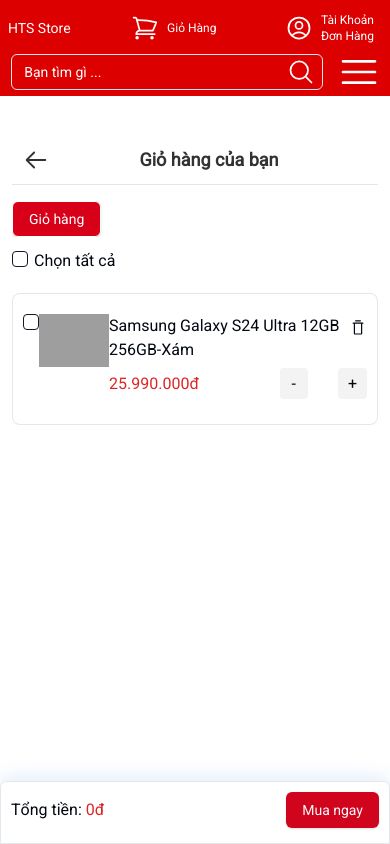
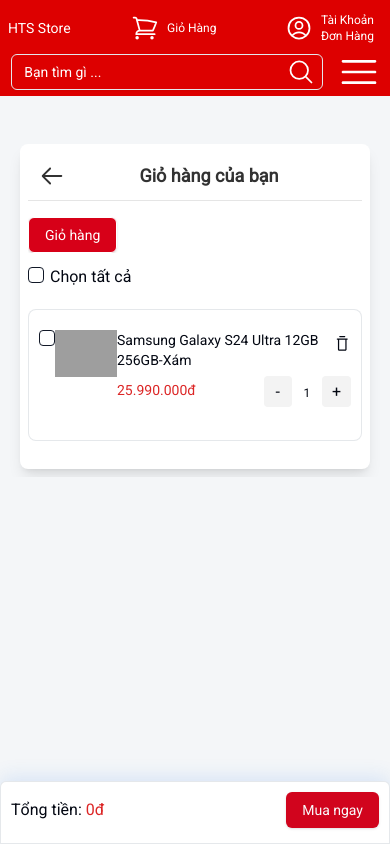
Before and after one commit to HT-35/E-Commerce-Mobile-nextJS, a Next.js app: page /cart in a window 390 px wide. Built offline with nearby package versions, Linux system fonts and the light colour scheme; grey boxes are pictures that could not be loaded.

Commit message:
change background & responsive

```diff
--- /dev/null
+++ b/src/app/cart/layout.tsx
@@ -0,0 +1,9 @@
+const LayOutPage = async ({
+  children,
+}: Readonly<{
+  children: React.ReactNode;
+}>) => {
+  return <div className="max-w-[800px] mx-auto  ">{children}</div>;
+};
+
+export default LayOutPage;
--- a/src/app/cart/page.tsx
+++ b/src/app/cart/page.tsx
@@ -6,7 +6,7 @@
 
 const Cart = () => {
   return (
-    <div className="mx-auto max-w-[600px] min-h-[40px] relative">
+    <div className="lg:m-4 m-2 min-h-[40px] relative bg-white rounded-lg lg:px-4 py-2 px-2 shadow-lg ">
       <div className="cart-header border-b border-[#e5e5e5] text-[#323232] p-2.5">
         <div className="go-back flex justify-between">
           <a>
@@ -22,7 +22,7 @@
         </Button>
       </div>
       <div className="mt-3">
-        <div className="listItemSuperCart mb-[100px]">
+        <div className="listItemSuperCart ">
           <div className="mb-[20px]">
             <Checkbox className="mr-[6px]" />
             <label>Chọn tất cả</label>
@@ -42,19 +42,24 @@
                 </div>
               </div>
               <div className="product-info w-3/4">
-                <div className="flex justify-between items-start">
+                <div className="flex justify-between items-start max-lg:text-sm">
                   <p>Samsung Galaxy S24 Ultra 12GB 256GB-Xám</p>
                   <TrashIcon className="bg-transparent border-0 cursor-pointer p-0 z-10 w-6 h-7" />
                 </div>
-                <div className="flex justify-between mt-[10px]">
+                <div className="flex justify-between  mt-[10px]">
                   <div className="price">
-                    <p className="text-red-600/100">25.990.000đ</p>
+                    <p className="text-red-600/100 max-lg:text-sm">
+                      25.990.000đ
+                    </p>
                   </div>
                   <div className="">
                     <span className="bg-[#f3f3f3] rounded-sm cursor-pointer px-3 py-1.5">
                       -
                     </span>
-                    <input className="bg-transparent border-0 text-xs text-center w-[30px]"></input>
+                    <input
+                      className="bg-transparent border-0 text-xs text-center w-[30px]"
+                      defaultValue={1}
+                    ></input>
                     <span className="bg-[#f3f3f3] rounded-sm cursor-pointer px-2.5 py-1.5">
                       +
                     </span>
@@ -65,7 +70,7 @@
           </div>
         </div>
       </div>
-      <div className="flex items-center justify-between bg-white border border-[rgba(145,158,171,0.239)] rounded-t-md shadow-[0_-4px_20px_-1px_rgba(40,124,234,0.15)] fixed bottom-0 left-1/2 transform -translate-x-1/2 w-full max-w-[600px] p-[10px_10px_15px] z-11">
+      <div className="flex items-center justify-between bg-white border border-[rgba(145,158,171,0.239)] rounded-t-md shadow-[0_-4px_20px_-1px_rgba(40,124,234,0.15)] fixed bottom-0 left-1/2 transform -translate-x-1/2 w-full max-w-[800px] p-[10px_10px_15px] z-11">
         <div className="temp-info flex flex-col">
           <div className="price-temp">
             <p>
--- a/src/app/cart/payment/page.tsx
+++ b/src/app/cart/payment/page.tsx
@@ -0,0 +1,7 @@
+import React from 'react';
+
+const Payment = () => {
+  return <div>this is payment</div>;
+};
+
+export default Payment;
--- a/src/app/layout.tsx
+++ b/src/app/layout.tsx
@@ -22,7 +22,7 @@
 }>) {
   return (
     <html lang="en" suppressHydrationWarning>
-      <body className={` overflow-x-hidden ${roboto.className}`}>
+      <body className={`bg-[#F4F6F8] overflow-x-hidden ${roboto.className}`}>
         <ThemeProvider
           attribute="class"
           defaultTheme="system"
--- a/src/app/product/page.tsx
+++ b/src/app/product/page.tsx
@@ -250,7 +250,7 @@
       <div className="product grid grid-cols-4  w-full h-full gap-8 my-4   max-lg:grid-cols-2  max-lg:gap-2">
         {product.map((item, index) => {
           return (
-            <div key={index} className="product  rounded-lg ">
+            <div key={index} className="product  rounded-lg bg-white pt-1">
               <Link href={'/product/iphone-11'}>
                 <div className="img    flex items-center justify-center ">
                   <Image
--- a/src/components/header/header.tsx
+++ b/src/components/header/header.tsx
@@ -62,9 +62,11 @@
             </div>
           </Link>
 
-          <div className="cart flex justify-between items-center gap-2 hover:bg-white hover:bg-opacity-50 p-2 rounded-md cursor-pointer">
-            <CartIcon /> Giỏ Hàng
-          </div>
+          <Link href={'/cart'}>
+            <div className="cart flex justify-between items-center gap-2 hover:bg-white hover:bg-opacity-50 p-2 rounded-md cursor-pointer">
+              <CartIcon /> Giỏ Hàng
+            </div>
+          </Link>
 
           <div className="account flex justify-between items-center gap-2 hover:bg-white hover:bg-opacity-50 p-2 rounded-md cursor-pointer">
             <UserIcon></UserIcon>
```
Also changed, not shown: src/app/page.tsx (+5 -1 lines), src/app/cart/cart.tsx (deleted).
